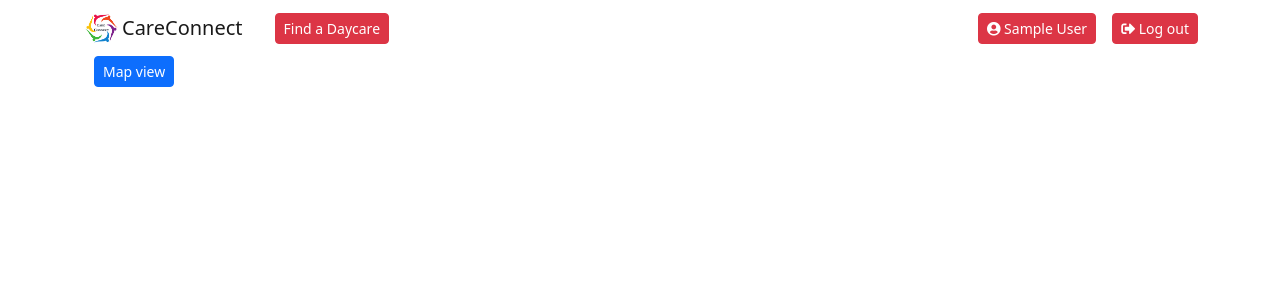
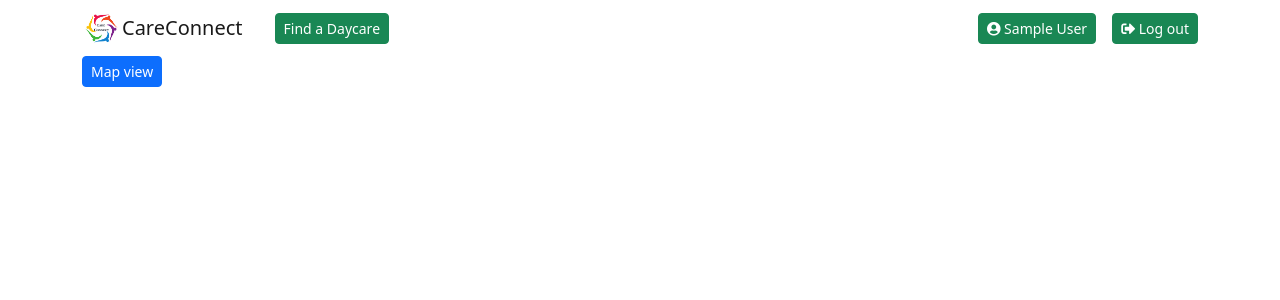
Before and after one commit to joytech360/JollySailors, a Flask app: page /daycare_registry in a window 1280 px wide. Shown: the top 300 px of the page. Run offline with Flask 3, Linux system fonts and the light colour scheme; the visitor is signed in with stand-in values (Sample User, id 1); data that the repository does not hold is empty; some libraries are stand-ins or nearby versions.

Commit message:
Made daycare list wider on mobile + colour change.

```diff
--- a/app/templates/base.html
+++ b/app/templates/base.html
@@ -31,14 +31,14 @@
             <ul class="navbar-nav">
             {% if current_user.is_daycare_admin %}
                 <li class="nav-item" style="margin-left:1em">
-                    <a href="{{ url_for('register_daycare') }}" class="btn btn-danger btn-sm">
+                    <a href="{{ url_for('register_daycare') }}" class="btn btn-success btn-sm">
                         Register a Daycare
                     </a>
                 </li>
             {% endif %}
             {% if current_user.manages_daycares() %}
                 <li class="nav-item" style="margin-left:1em">
-                    <a href="{{ url_for('my_daycare') }}" class="btn btn-danger btn-sm">
+                    <a href="{{ url_for('my_daycare') }}" class="btn btn-success btn-sm">
                         <img src="{{ url_for('static', filename='house-heart.svg') }}" alt="">
                         My Daycares
                     </a>
@@ -47,12 +47,12 @@
             </ul>
             <ul class="navbar-nav me-auto">
                 <li class="nav-item" style="margin-left:1em">
-                    <a href="{{ url_for('daycare_registry') }}"  class="btn btn-danger btn-sm">Find a Daycare</a>
+                    <a href="{{ url_for('daycare_registry') }}"  class="btn btn-success btn-sm">Find a Daycare</a>
                 </li>
 {#                <li>#}
 {#                    <form class="d-flex" role="search">#}
 {#                        <input class="form-control me-2" type="search" placeholder="Search" aria-label="Search">#}
-{#                        <button class="btn btn-danger btn-sm" type="submit">Search</button>#}
+{#                        <button class="btn btn-success btn-sm" type="submit">Search</button>#}
 {#                    </form>#}
 {#                </li>#}
             </ul>
@@ -60,13 +60,13 @@
             <ul class="navbar-nav d-flex">
 
                 <li class="nav-item" style="margin-left:1em">
-                    <a href="{{ url_for('parent') }}" class="btn btn-danger btn-sm" title="Edit profile">
+                    <a href="{{ url_for('parent') }}" class="btn btn-success btn-sm" title="Edit profile">
                         <i class="fas fa-user-circle"></i>
                         {{ current_user.name}}
                     </a>
                 </li>
                 <li class="nav-item" style="margin-left:1em">
-                    <a href="{{ url_for('logout') }}" class="btn btn-danger btn-sm" title="Log out">
+                    <a href="{{ url_for('logout') }}" class="btn btn-success btn-sm" title="Log out">
                         <i class="fas fa-sign-out-alt"></i>
                         Log out
                     </a>
--- a/app/templates/daycare_registry.html
+++ b/app/templates/daycare_registry.html
@@ -3,11 +3,7 @@
 {% block app_content %}
 <div class="container">
   <div class="row">
-      <div class="col-sm">
-
-<div class="container">
-    <div class="row">
-        <div class="col-6">
+    <div class="col-sm" style="max-width:30em">
       <button class="btn btn-primary btn-sm" onclick="popperOpen(true)">Map view</button>
       {% for daycare in daycares %}
         <div class="card" id="myul">
@@ -31,12 +27,8 @@
         </div>
       {% endfor %}
     </div>
-<!--          <div style="width:100%;height:90%;position:fixed;right:0;top:0;" id="map">
-            outer div
-          </div> -->
   </div>
 </div>
-
 {% endblock %}
 
 {% block styles %}
@@ -54,7 +46,7 @@
 <div id="popper" style="display:none;position:absolute;top:5vh;left:5vw;width:90vw;height:90vh;overflow:hidden;border:1px solid;z-index:1">
   <div id="googleMap" style="width:100%;height:100%"></div>
 </div>
-<button id="popbut" class="btn btn-secondary btn-sm" style="display:none;position:absolute;top:5.5vh;left:45vw;z-index:2" onClick="popperOpen(false)">close</button>
+<button id="popbut" class="btn btn-warning btn-sm" style="display:none;position:absolute;top:6vh;left:45vw;z-index:2;outline:1px solid;" onClick="popperOpen(false)">close</button>
 
 <script>
   function popperOpen(isOpen) {
```
Lines whose indentation alone changed are shown as unchanged.
